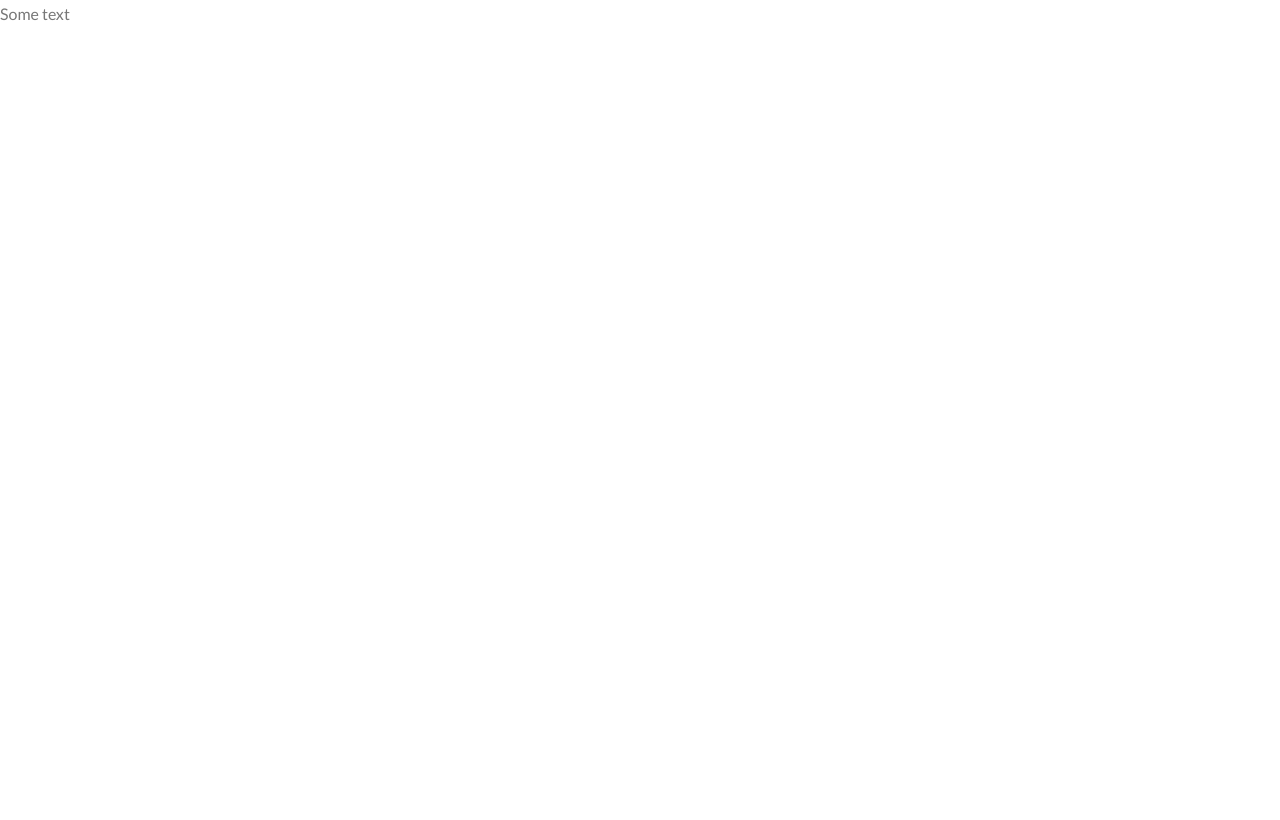
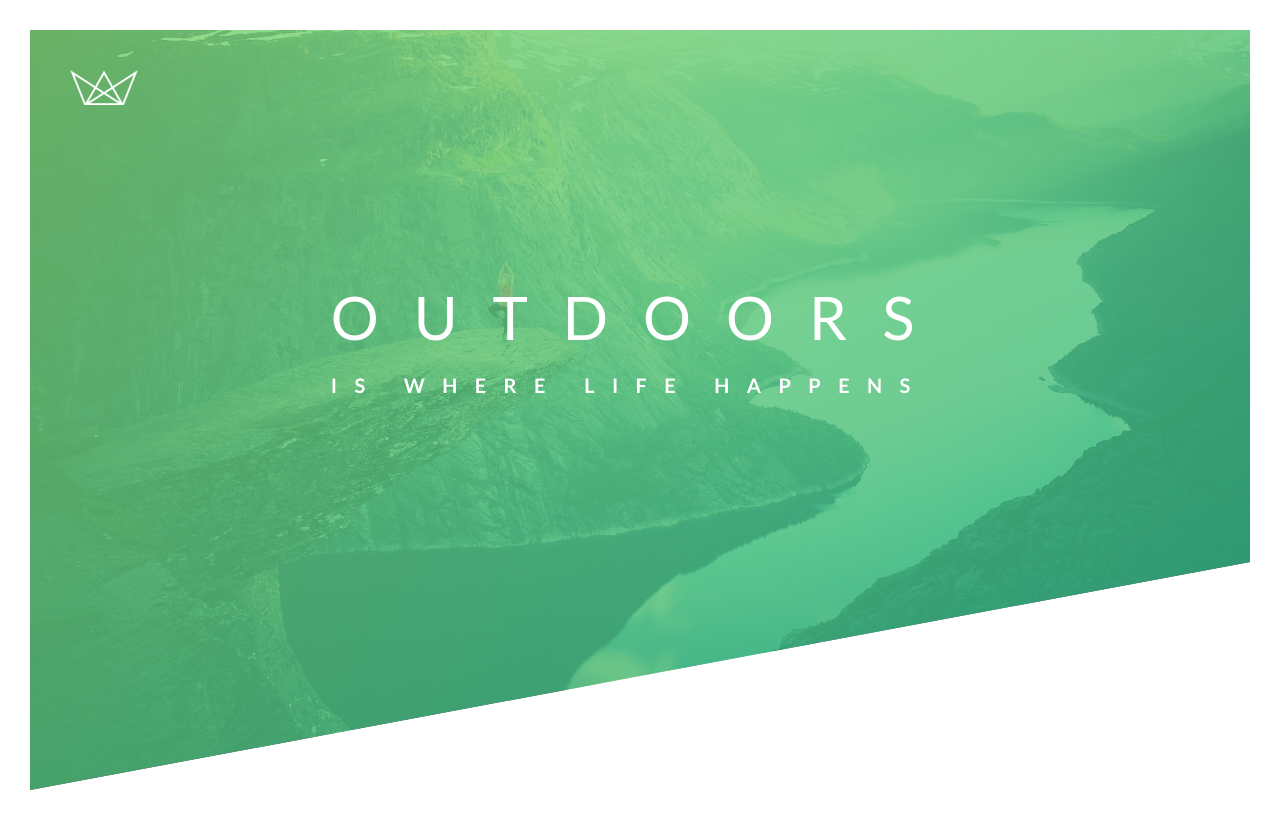
Before and after one commit to ArunOnly1/Advanced-CSS, a plain HTML site: page starter/index.html in a window 1280 px wide. Drawn offline with Linux system fonts and the light colour scheme; files that its build step writes are made by us from their sources.

Commit message:
Background added, clipped, text-box is put on center of background

```diff
--- a/starter/css/style.css
+++ b/starter/css/style.css
@@ -19,8 +19,53 @@ body {
   font-size: 16px;
   line-height: 1.7;
   color: #777;
+  padding: 30px;
 }
 
 .header {
   height: 95vh;
+  background-image: linear-gradient(
+      to right bottom,
+      rgba(126, 213, 111, 0.8),
+      rgba(40, 180, 133, 0.8)
+    ),
+    url('../img/hero.jpg');
+  background-size: cover;
+  background-position: center;
+  clip-path: polygon(0 0, 100% 0, 100% 70%, 0 100%);
+  position: relative;
 }
+
+.logo-box {
+  position: absolute;
+  top: 40px;
+  left: 40px;
+}
+
+.logo {
+  height: 35px;
+}
+
+.text-box {
+  position: absolute;
+  top: 40%;
+  left: 50%;
+  /* transform is relative to itself */
+  transform: translate(-50%, -50%);
+}
+.heading-primary {
+  color: #fff;
+  text-transform: uppercase;
+}
+.heading-primary-main {
+  display: block;
+  font-size: 60px;
+  font-weight: 400;
+  letter-spacing: 35px;
+}
+.heading-primary-sub {
+  display: block;
+  font-size: 20px;
+  font-weight: 700;
+  letter-spacing: 17.4px;
+}
--- a/starter/index.html
+++ b/starter/index.html
@@ -16,6 +16,17 @@
     <title>Natours | Exciting tours for adventurous people</title>
   </head>
   <body>
-    <header class="header">Some text</header>
+    <header class="header">
+      <div class="logo-box">
+        <img src="./img/logo-white.png" alt="Logo" class="logo" />
+      </div>
+
+      <div class="text-box">
+        <h1 class="heading-primary">
+          <span class="heading-primary-main">outdoors</span>
+          <span class="heading-primary-sub">is where life happens</span>
+        </h1>
+      </div>
+    </header>
   </body>
 </html>
```
